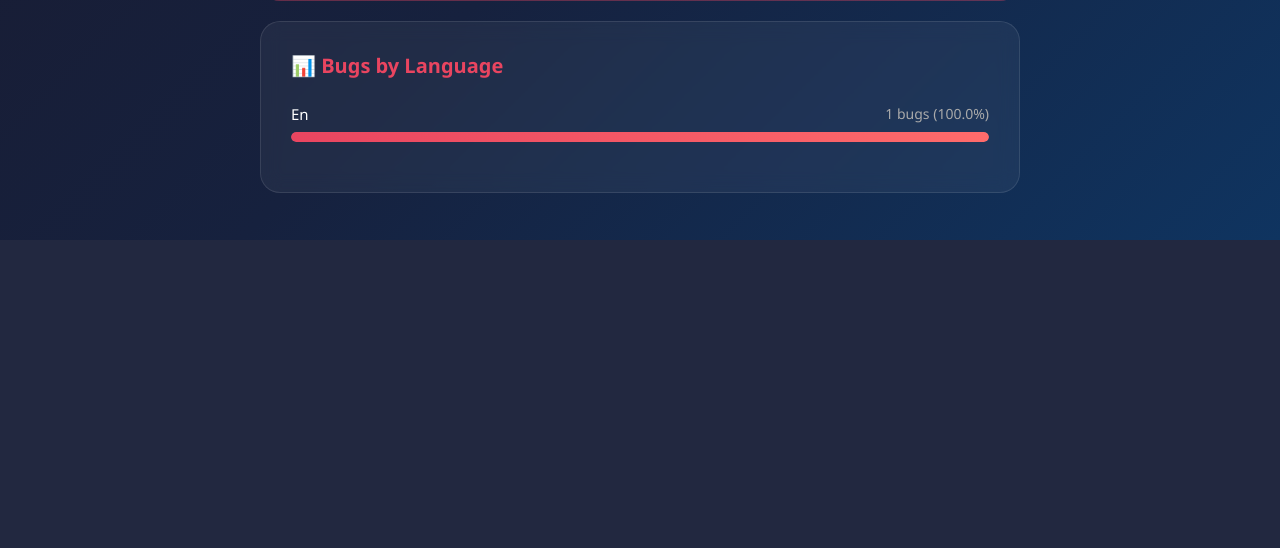
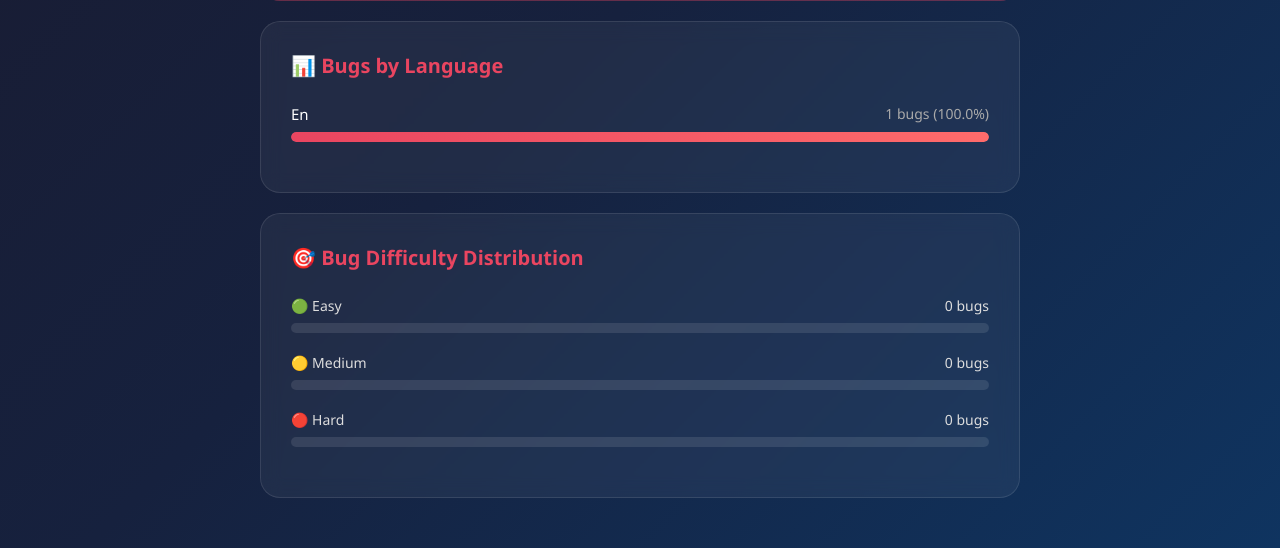
Before and after one commit to shaikshavalimasul/Code-Bug-Explainer, a Flask app: page /statistics in a window 1280 px wide. Shown: the part 560-1108 px from the top of the page. Before the commit the page ends 800 px from the top, so only its background shows below. Run offline with Flask 3, Linux system fonts and the light colour scheme; the visitor is signed in with stand-in values (Sample User, id 1); tables that the repository leaves empty hold one stand-in row (values such as "Sample post"); some libraries are stand-ins or nearby versions.

Commit message:
Add VADER Sentiment Analysis for bug difficulty

````diff
--- a/app.py
+++ b/app.py
@@ -229,6 +229,8 @@
 from werkzeug.security import generate_password_hash, check_password_hash
 from functools import wraps
 from collections import Counter
+from vaderSentiment.vaderSentiment import SentimentIntensityAnalyzer
+analyzer = SentimentIntensityAnalyzer()
 from datetime import datetime
 
 load_dotenv()
@@ -265,6 +267,7 @@
     language = db.Column(db.String(50))
     code = db.Column(db.Text)
     explanation = db.Column(db.Text)
+    difficulty = db.Column(db.String(20), default='Medium')
     created_at = db.Column(db.DateTime, default=datetime.utcnow)
     user_id = db.Column(db.Integer, db.ForeignKey('users.id'), nullable=False)
 
@@ -308,6 +311,17 @@
     similarity = (1 - distance/max_length) * 100
     return round(similarity, 2)
 
+
+def analyze_difficulty(explanation):
+    scores = analyzer.polarity_scores(explanation)
+    compound = scores['compound']
+
+    if compound >= 0.5:
+        return 'Easy', '🟢'
+    elif compound >= 0.0:
+        return 'Medium', '🟡'
+    else:
+        return 'Hard', '🔴'
 
 
 def login_required(f):
@@ -427,20 +441,25 @@
     else:
         explanation = str(result)
 
+    difficulty, emoji = analyze_difficulty(explanation)
+
     new_bug = Bug(
-        language=language,
-        code=code,
-        explanation=explanation,
-        user_id=session['user_id']
-    )
+    language=language,
+    code=code,
+    explanation=explanation,
+    difficulty=difficulty,
+    user_id=session['user_id']
+)
     db.session.add(new_bug)
     db.session.commit()
 
     return jsonify({
-        'explanation': explanation,
-        'duplicate': False,
-        'similarity': 0
-    })
+    'explanation': explanation,
+    'duplicate': False,
+    'similarity': 0,
+    'difficulty': difficulty,
+    'emoji': emoji
+})
 
 
 @app.route('/explain_fresh', methods=['POST'])
@@ -478,16 +497,23 @@
     else:
         explanation = str(result)
 
+    difficulty, emoji = analyze_difficulty(explanation)
+
     new_bug = Bug(
-        language=language,
-        code=code,
-        explanation=explanation,
-        user_id=session['user_id']
-    )
+    language=language,
+    code=code,
+    explanation=explanation,
+    difficulty=difficulty,
+    user_id=session['user_id']
+)
     db.session.add(new_bug)
     db.session.commit()
 
-    return jsonify({'explanation': explanation})
+    return jsonify({
+    'explanation': explanation,
+    'difficulty': difficulty,
+    'emoji': emoji
+})
 
 @app.route('/history')
 @login_required
@@ -504,12 +530,14 @@
         return render_template('statistics.html',
             username=session['username'],
             total=0,
-            language_stats=[])
+            language_stats=[],
+            difficulty_stats={})
 
     languages = [bug.language for bug in bugs]
     total = len(languages)
     frequency = Counter(languages)
-    frequency_sorted = sorted(frequency.items(), key=lambda x: x[1], reverse=True)
+    frequency_sorted = sorted(
+        frequency.items(), key=lambda x: x[1], reverse=True)
 
     language_stats = []
     for language, count in frequency_sorted:
@@ -522,11 +550,20 @@
 
     most_common = language_stats[0]['language']
 
+    difficulties = [bug.difficulty for bug in bugs]
+    difficulty_frequency = Counter(difficulties)
+    difficulty_stats = {
+        'Easy': difficulty_frequency.get('Easy', 0),
+        'Medium': difficulty_frequency.get('Medium', 0),
+        'Hard': difficulty_frequency.get('Hard', 0)
+    }
+
     return render_template('statistics.html',
         username=session['username'],
         total=total,
         language_stats=language_stats,
-        most_common=most_common)
+        most_common=most_common,
+        difficulty_stats=difficulty_stats)
 
 @app.route('/search')
 @login_required
--- a/templates/index.html
+++ b/templates/index.html
@@ -290,7 +290,8 @@
 
         } else {
             resultCard.style.border = '1px solid rgba(233, 69, 96, 0.3)';
-            document.querySelector('.result-card h2').innerHTML = '🧠 AI Explanation';
+           document.querySelector('.result-card h2').innerHTML =
+    '🧠 Fresh AI Explanation ' + data.emoji + ' ' + data.difficulty;
 
             let text = data.explanation;
             text = text.replace(/\*\*(.*?)\*\*/g, '<strong>$1</strong>');
@@ -349,8 +350,7 @@
         resultCard.style.display = 'block';
         resultCard.style.border = '1px solid rgba(233, 69, 96, 0.3)';
         document.querySelector('.result-card h2').innerHTML =
-            '🧠 Fresh AI Explanation';
-
+    '🧠 AI Explanation ' + data.emoji + ' ' + data.difficulty;
         let text = data.explanation;
         text = text.replace(/\*\*(.*?)\*\*/g, '<strong>$1</strong>');
         text = text.replace(/```[\w]*\n?([\s\S]*?)```/g,
--- a/templates/statistics.html
+++ b/templates/statistics.html
@@ -160,6 +160,26 @@
             background: rgba(255,255,255,0.05);
             border-radius: 20px;
         }
+
+        .difficulty-row {
+    margin-bottom: 20px;
+}
+.difficulty-info {
+    display: flex;
+    justify-content: space-between;
+    margin-bottom: 8px;
+    color: #ddd;
+    font-size: 14px;
+}
+.easy-fill {
+    background: linear-gradient(90deg, #27ae60, #2ecc71) !important;
+}
+.medium-fill {
+    background: linear-gradient(90deg, #f39c12, #f1c40f) !important;
+}
+.hard-fill {
+    background: linear-gradient(90deg, #e74c3c, #c0392b) !important;
+}
     </style>
 </head>
 <body>
@@ -217,6 +237,39 @@
 </div>
             {% endfor %}
         </div>
+        <div class="language-card">
+    <h2>🎯 Bug Difficulty Distribution</h2>
+    <div class="difficulty-row">
+        <div class="difficulty-info">
+            <span>🟢 Easy</span>
+            <span>{{ difficulty_stats.Easy }} bugs</span>
+        </div>
+        <div class="progress-bar">
+            <div class="progress-fill easy-fill"
+                id="easy-bar"></div>
+        </div>
+    </div>
+    <div class="difficulty-row">
+        <div class="difficulty-info">
+            <span>🟡 Medium</span>
+            <span>{{ difficulty_stats.Medium }} bugs</span>
+        </div>
+        <div class="progress-bar">
+            <div class="progress-fill medium-fill"
+                id="medium-bar"></div>
+        </div>
+    </div>
+    <div class="difficulty-row">
+        <div class="difficulty-info">
+            <span>🔴 Hard</span>
+            <span>{{ difficulty_stats.Hard }} bugs</span>
+        </div>
+        <div class="progress-bar">
+            <div class="progress-fill hard-fill"
+                id="hard-bar"></div>
+        </div>
+    </div>
+</div>
 
         {% endif %}
     </div>
@@ -224,6 +277,14 @@
     {% for stat in language_stats %}
     document.getElementById('bar-{{ loop.index }}').style.width = '{{ stat.percentage }}%';
     {% endfor %}
+    {% if total > 0 %}
+document.getElementById('easy-bar').style.width =
+    '{{ ((difficulty_stats.Easy / total) * 100) | round(1) }}%';
+document.getElementById('medium-bar').style.width =
+    '{{ ((difficulty_stats.Medium / total) * 100) | round(1) }}%';
+document.getElementById('hard-bar').style.width =
+    '{{ ((difficulty_stats.Hard / total) * 100) | round(1) }}%';
+{% endif %}
 </script>
 </body>
 </html>
````
Also changed, not shown: requirements.txt (+47 -7 lines), templates/history.html (+32 -1 lines).
